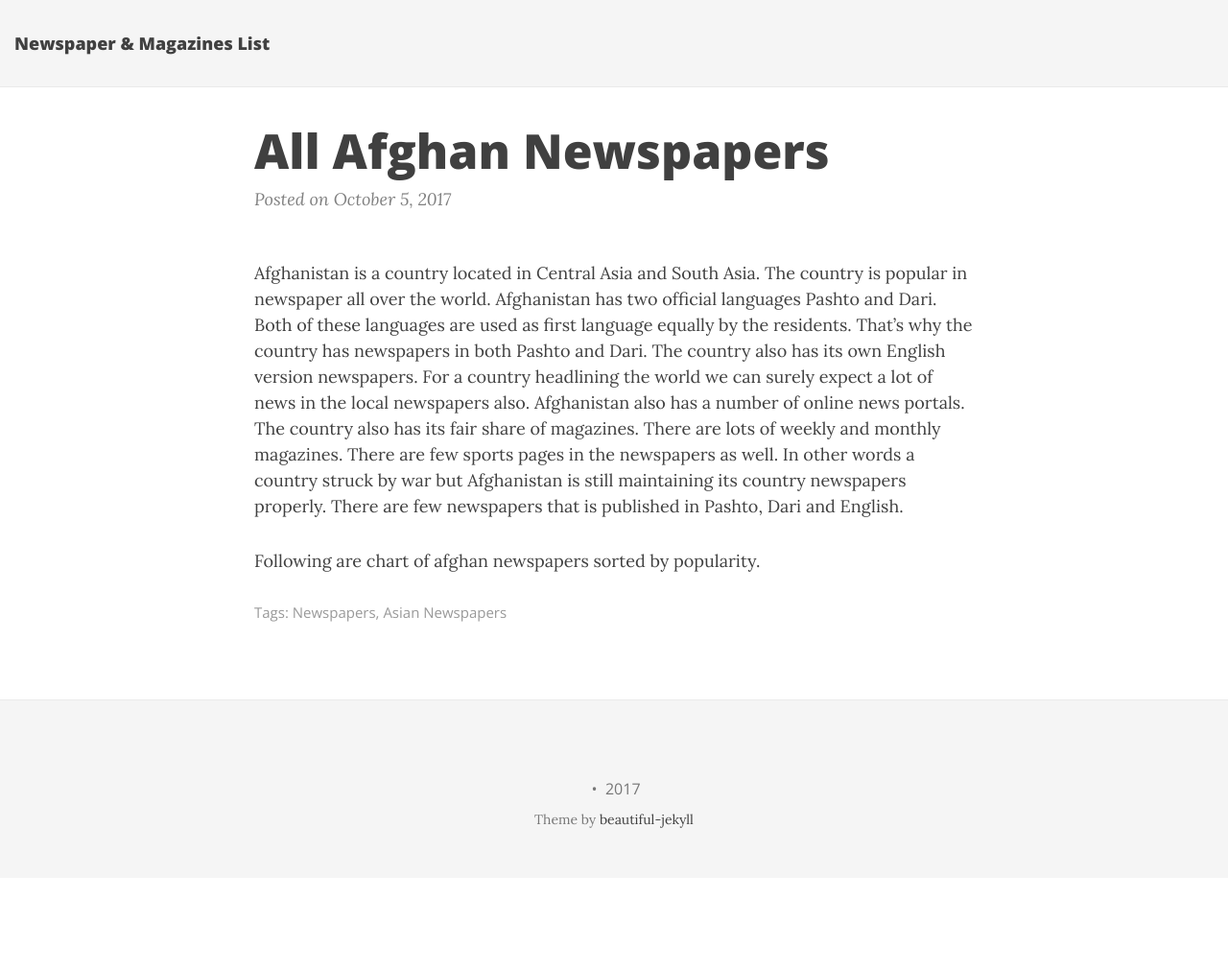
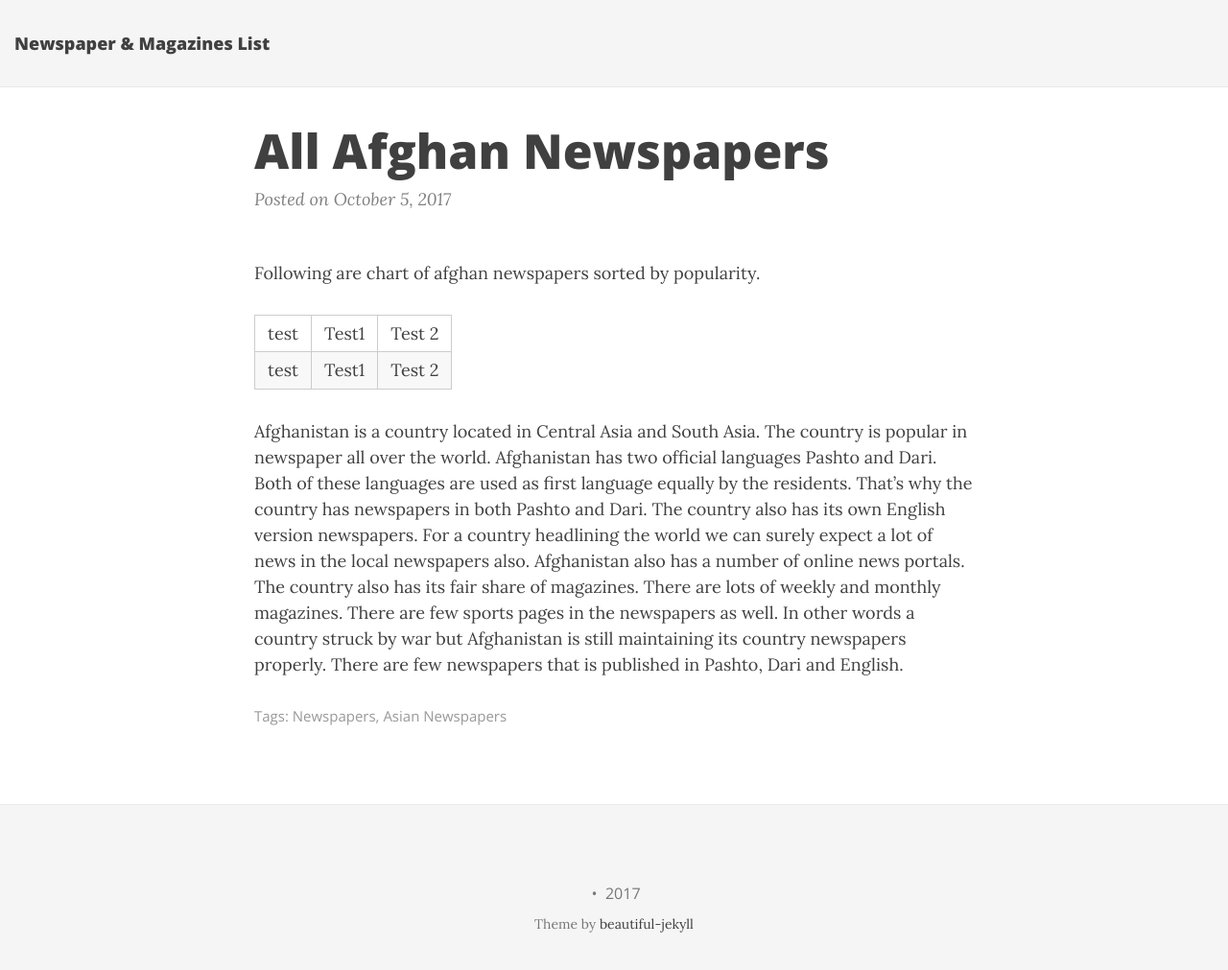
Before and after one commit to newspapers/newspapers.github.io, a Jekyll site: the page built from _posts/2017-10-05-Afghan.markdown, in a window 1280 px wide and 1024 px high. Shown: the top 1011 px of the window at 96% size. Built offline with Jekyll 4.4.1, drawn with Linux system fonts in a browser that asks for light colours; nearby versions of some CDN libraries.

Commit message:
Update 2017-10-05-Afghan.markdown

```diff
--- a/_posts/2017-10-05-Afghan.markdown
+++ b/_posts/2017-10-05-Afghan.markdown
@@ -12,7 +12,9 @@ tags:
   - Newspapers
   - Asian Newspapers
 ---
+Following are chart of afghan newspapers sorted by popularity.
+
+| test | Test1 | Test 2|
+| test | Test1 | Test 2|
+
 Afghanistan is a country located in Central Asia and South Asia. The country is popular in newspaper all over the world. Afghanistan has two official languages Pashto and Dari. Both of these languages are used as first language equally by the residents. That’s why the country has newspapers in both Pashto and Dari. The country also has its own English version newspapers. For a country headlining the world we can surely expect a lot of news in the local newspapers also. Afghanistan also has a number of online news portals. The country also has its fair share of magazines. There are lots of weekly and monthly magazines. There are few sports pages in the newspapers as well. In other words a country struck by war but Afghanistan is still maintaining its country newspapers properly. There are few newspapers that is published in Pashto, Dari and English.
-
-
-Following are chart of afghan newspapers sorted by popularity.
```
